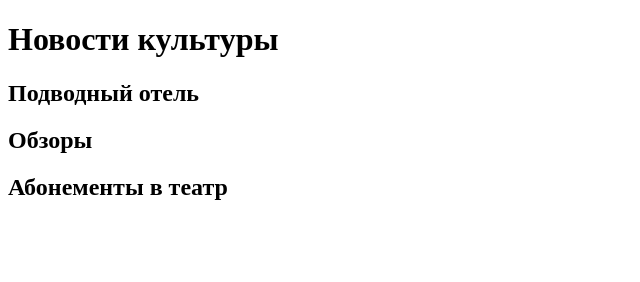
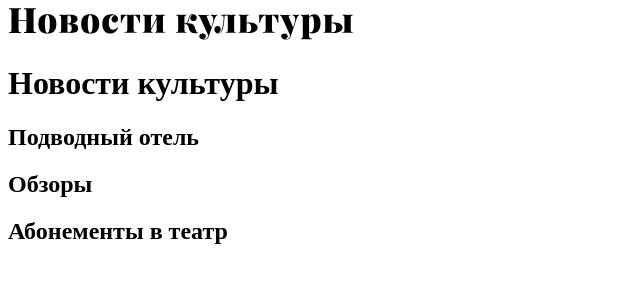
Before and after one commit to lallamilagro/Underwater_hotel, a plain HTML site: page index.html in a window 1280 px wide. Shown: the whole page, without its empty margins (0-640 px from the left). Drawn offline with Linux system fonts and the light colour scheme.

Commit message:
Adding a logo

```diff
--- a/index.html
+++ b/index.html
@@ -10,6 +10,9 @@
 <body>
     <header class="main-header">
             <nav class="main-header-nav">
+                <a>
+                    <img src="img/logo.svg" width="345" height="32" alt="Новости культуры">
+                </a>
             </nav>
     </header>
     <main>
```
Also changed, not shown: img/clay-in-the-hands.jpg (added), img/facebook_icon.svg (added), img/instagram_icon.svg (added), img/logo.svg (added), img/monparnasse.jpg (added), img/spherical-eccentrics.jpg (added), img/twitter_icon.svg (added), img/underwater-hotel.jpg (added), img/white-logo.svg (added).
